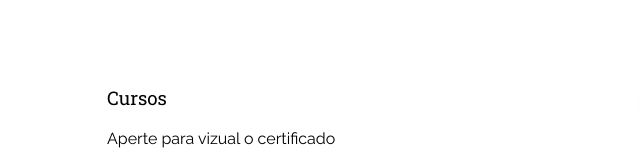
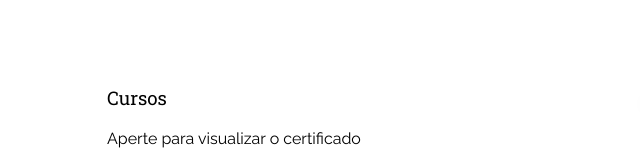
Before and after one commit to eriklisboa1/website, a plain HTML site: page index.html in a window 1280 px wide. Shown: the part 2600-2761 px from the top of the page, 56-696 px from the left. Drawn offline with Linux system fonts and the light colour scheme.

Commit message:
Update index.html

```diff
--- a/index.html
+++ b/index.html
@@ -157,7 +157,7 @@
                 </div>
                 <div class="about-service">
                     <h3 class="roboto-slab b-400">Cursos</h3><br>
-                    <h4>Aperte para vizual o certificado</h4>
+                    <h4>Aperte para visualizar o certificado</h4>
                     <p>
                         <ul>
                             <style>
```
